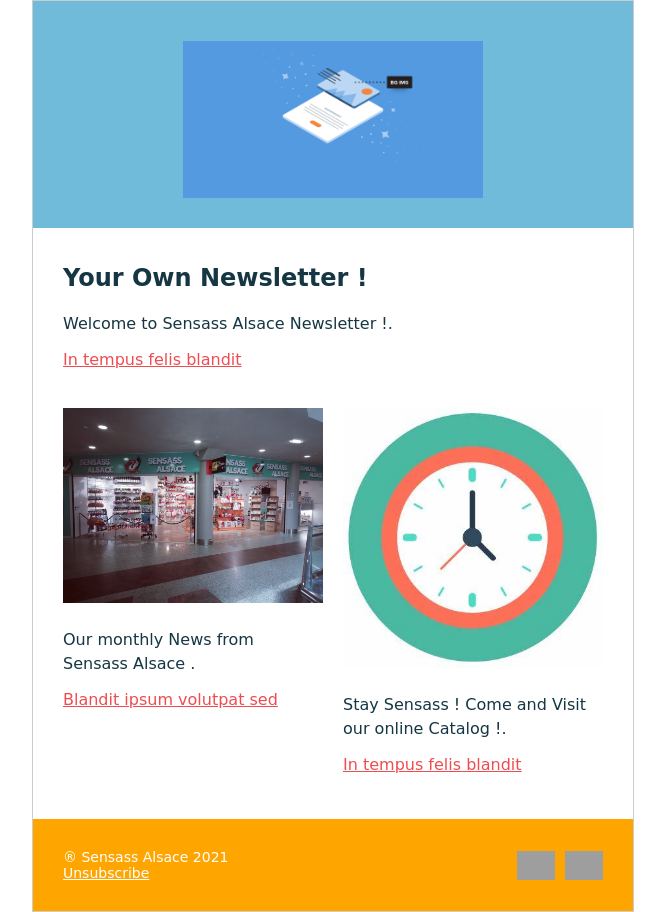
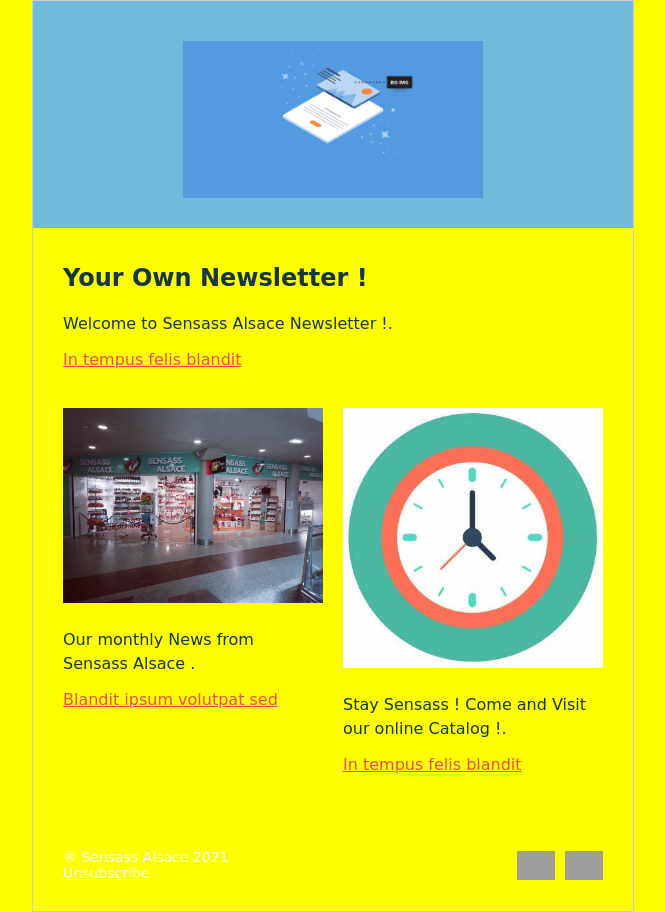
Before and after one commit to totoro65/emailforwork, a plain HTML site: page index.html in a window 1280 px wide. Shown: the whole page, without its empty margins (307-972 px from the left). Drawn offline with Linux system fonts and the light colour scheme; grey boxes are pictures that could not be loaded.

Commit message:
Update index.html

```diff
--- a/index.html
+++ b/index.html
@@ -19,7 +19,7 @@
   </style>
 </head>
 <body style="margin:0;padding:0;">
-  <table role="presentation" style="width:100%;border-collapse:collapse;border:0;border-spacing:0;background:#ffffff;">
+  <table role="presentation" style="width:100%;border-collapse:collapse;border:0;border-spacing:0;background:#ffff00;">
     <tr>
       <td align="center" style="padding:0;">
         <table role="presentation" style="width:602px;border-collapse:collapse;border:1px solid #cccccc;border-spacing:0;text-align:left;">
@@ -61,7 +61,7 @@
             </td>
           </tr>
           <tr>
-            <td style="padding:30px;background:#ffa500;">
+            <td style="padding:30px;background:#ffff00;">
               <table role="presentation" style="width:100%;border-collapse:collapse;border:0;border-spacing:0;font-size:9px;font-family:Fredoka One,cursive;">
                 <tr>
                   <td style="padding:0;width:50%;" align="left">
```
